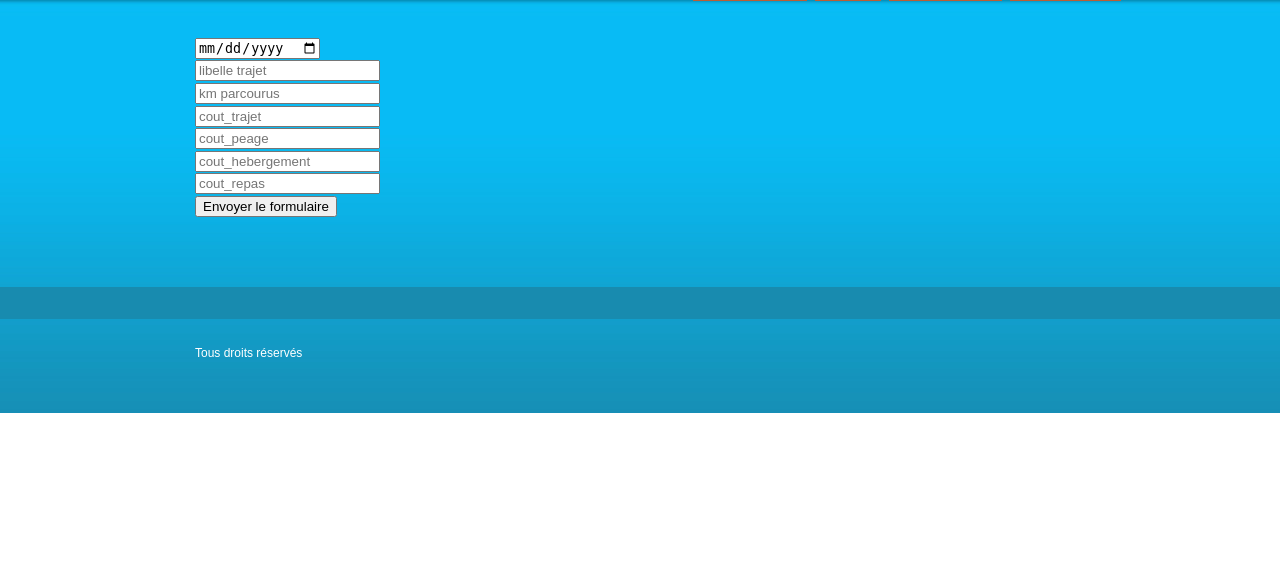
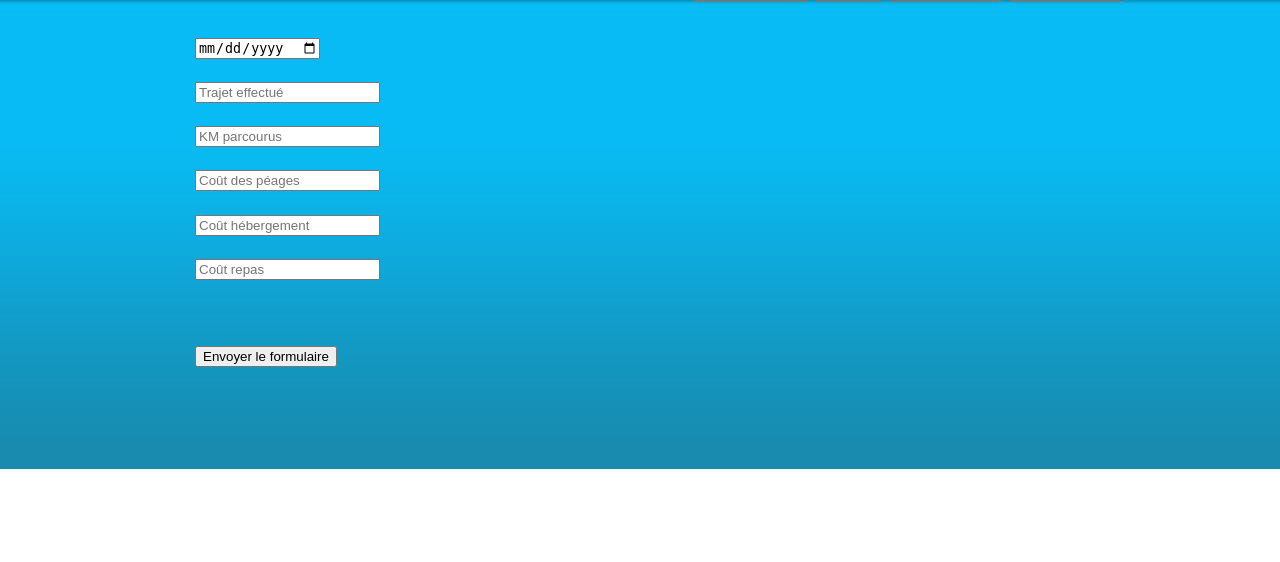
Before and after one commit to PPEFrediLimayrac/Fredy, a PHP site: page /includes/ajouter.php?idBordereau=adrien in a window 1280 px wide. Shown: the part 134-696 px from the top of the page. Run offline with PHP 8.4, Linux system fonts and the light colour scheme; the visitor is signed in with stand-in values (Sample User, id 1); data that the repository does not hold is empty.

Commit message:
modification des points vu avec monsieur Puel

```diff
--- a/Bordereau.php
+++ b/Bordereau.php
@@ -110,7 +110,7 @@
         <table border=1 cellspacing=1 cellpadding=2 bordercolor="black">
             <caption><h1>Tableau des notes de frais </h1></caption>
             <tr>
-              <th>ID ligne frais</th>
+
               <th>Date</th>
               <th>Trajet</th>
               <th>Kms parcourus</th>
@@ -138,7 +138,7 @@
                 if(empty($pros['id_bloque']) )
                 {
                   echo('<tr>
-                  <td>'.$lignefrais->get_id_frais().'</td>
+
                   <td>'.$lignefrais->get_datelignefrais().'</td>
                   <td>'.$lignefrais->get_trajet_frais().'</td>
                   <td>'.$lignefrais->get_km_frais().'</td>
@@ -154,7 +154,7 @@
                 }else
                 {
                   echo('<tr>
-                      <td>'.$lignefrais->get_id_frais().'</td>
+
                       <td>'.$lignefrais->get_datelignefrais().'</td>
                       <td>'.$lignefrais->get_trajet_frais().'</td>
                       <td>'.$lignefrais->get_km_frais().'</td>
--- a/Inscription.php
+++ b/Inscription.php
@@ -74,6 +74,8 @@ include_once "includes\Demandeur.php";
               $DemandeurDAO = new DemandeurDAO();
              $DemandeurDAO->insert_demandeur($demandeur_object);
 
+            header('Location: connexion.php?inscription=ok');
+
             }
             else {
               echo "les deux mots de passes sont différents";
--- a/includes/ajouter.php
+++ b/includes/ajouter.php
@@ -76,15 +76,15 @@ $object->insertAvancer($h, $idBordereau, $pseudo );
       <div class="form_Ins_Un">
 
       	<form method='post' action='ajouter.php'><br/>
-<input type='date' name='datelignefrais' placeholder='datelignefrais'><br/>
-<input type='text' name='trajet_frais' placeholder='libelle trajet'><br/>
-<input type='text' name='km_frais' placeholder='km parcourus'><br/>
-<input type='text' name='cout_trajet' placeholder='cout_trajet'><br/>
-<input type='text' name='cout_peage' placeholder='cout_peage'><br/>
-<input type='text' name='cout_hebergement' placeholder='cout_hebergement'><br/>
-<input type='text' name='cout_repas' placeholder='cout_repas'><br/>
-<input type='hidden' name ='idBordereau' value=<?php echo $idBordereau; ?>>
-<input type='hidden' name ='annee' value=<?php echo $annee;?>>
+<input type='date' name='datelignefrais' placeholder='Date du trajet'><br/><br/>
+<input type='text' name='trajet_frais' placeholder='Trajet effectué'><br/><br/>
+<input type='text' name='km_frais' placeholder='KM parcourus'><br/><br/>
+<input type='text' name='cout_peage' placeholder='Coût des péages'><br/><br/>
+<input type='text' name='cout_hebergement' placeholder='Coût hébergement'><br/><br/>
+<input type='text' name='cout_repas' placeholder='Coût repas'><br/><br/>
+<input type='hidden' name ='idBordereau' value=<?php echo $idBordereau; ?>><br/>
+<input type='hidden' name ='annee' value=<?php echo $annee;?>><br/>
+<input type='hidden' name='cout_trajet' placeholder='cout_trajet' value="0">
 <input type='submit' name='submit' value='Envoyer le formulaire'>
 </form>
 
```
Also changed, not shown: connexion.php (+8 -0 lines), includes/Modifier.php (+7 -7 lines).
